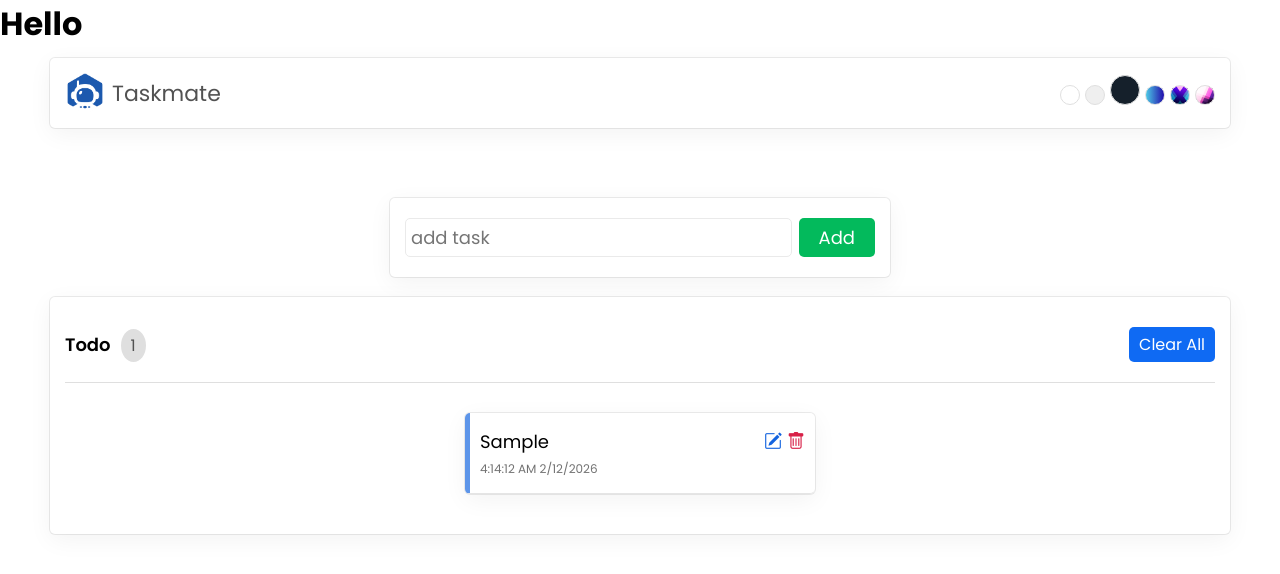
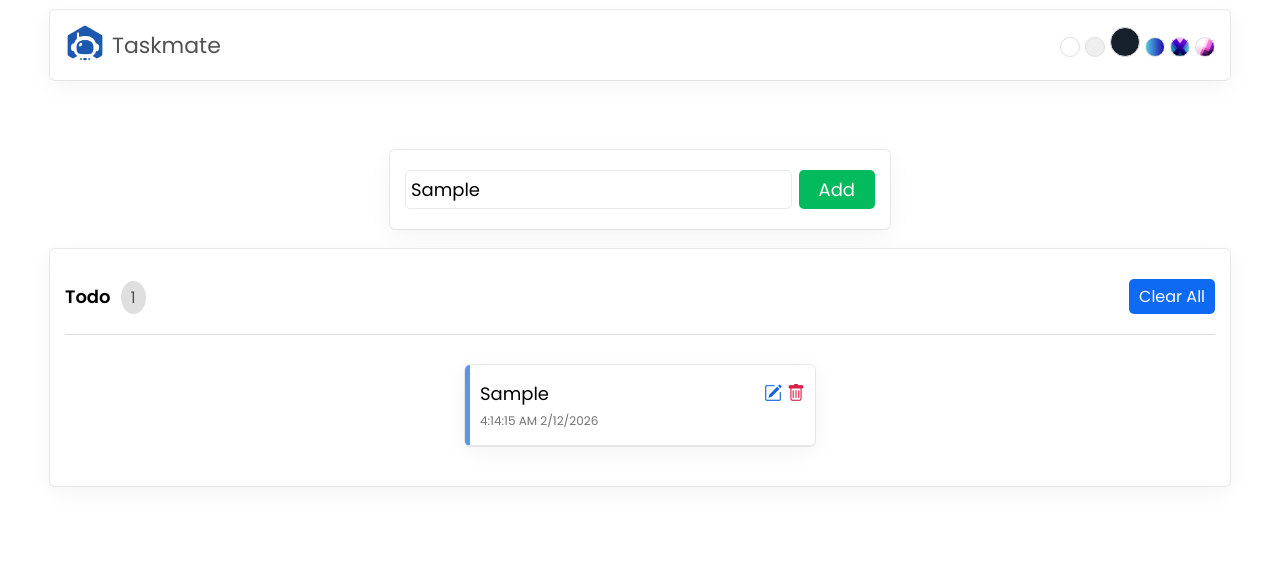
Before and after one commit to kemo-byte/Taskmate, a React (Create React App) app: page / in a window 1280 px wide. Both pictures are taken after typing "Sample" into the empty fields and a click on the button "Add". Shown: the top 574 px of the page. Built offline with nearby package versions, Linux system fonts and the light colour scheme.

Commit message:
feat: Enhance task management with edit and delete functionality

```diff
--- a/src/App.css
+++ b/src/App.css
@@ -1,40 +1,40 @@
-.App {
+.App{
   min-height: 100vh;
   max-width: 1200px;
   margin: auto;
   padding: 10px 10px;
 }
 
-header {
+header{
   min-height: 70px;
   display: flex;
   align-items: center;
   justify-content: space-between;
   padding: 15px;
   margin-bottom: 70px;
-  background-color: #ffffff;
+  background-color: #FFFFFF;
   border-radius: 5px;
   box-shadow: var(--box-shadow);
 }
 
-header .logo {
+header .logo{
   display: flex;
   align-items: center;
 }
 
-header .logo img {
+header .logo img{
   max-width: 40px;
   cursor: pointer;
 }
 
-header .logo span {
+header .logo span{
   font-size: 22px;
   margin-left: 7px;
   cursor: pointer;
   color: #525252;
 }
 
-header .themeSelector span {
+header .themeSelector span{
   height: 20px;
   width: 20px;
   border-radius: 50%;
@@ -44,7 +44,7 @@
   border: 1px solid #dfdfdf;
 }
 
-header .themeSelector .activeTheme {
+header .themeSelector .activeTheme{
   height: 30px;
   width: 30px;
 }
@@ -52,18 +52,18 @@
 .addTask {
   padding: 20px 15px;
   border-radius: 5px;
-  background-color: #ffffff;
+  background-color: #FFFFFF;
   max-width: 500px;
   margin: 20px auto;
   box-shadow: var(--box-shadow);
 }
 
-.addTask form {
+.addTask form{
   display: flex;
   gap: 7px;
 }
 
-.addTask form input {
+.addTask form input{
   flex-grow: 1;
   padding: 5px 5px;
   border: 1px solid #eaeaea;
@@ -71,13 +71,13 @@
   font-size: 18px;
 }
 
-.addTask form input:focus {
+.addTask form input:focus{
   outline: 0.5px solid #eaeaea;
 }
 
-.addTask form button {
+.addTask form button{
   background-color: #03ba5c;
-  color: #ffffff;
+  color: #FFFFFF;
   border: none;
   padding: 5px 20px;
   border-radius: 5px;
@@ -85,36 +85,36 @@
   font-size: 18px;
 }
 
-.addTask form button:hover {
+.addTask form button:hover{
   background-color: #03b056;
 }
 
-.showTask {
+.showTask{
   padding: 20px 15px;
   border-radius: 5px;
-  background-color: #ffffff;
+  background-color: #FFFFFF;
   margin: 20px auto;
   box-shadow: var(--box-shadow);
 }
 
-.showTask div.head {
+.showTask div.head{
   padding: 10px 0px 20px 0px;
   border-bottom: 1px solid #dfdfdf;
   display: flex;
   align-items: center;
 }
 
-.showTask div.head div {
+.showTask div.head div{
   flex-grow: 1;
 }
 
-.showTask .title {
+.showTask .title{
   font-size: 18px;
   font-weight: 600;
   user-select: none;
 }
 
-.showTask .count {
+.showTask .count{
   background-color: #dfdfdf;
   color: #525252;
   padding: 5px 10px;
@@ -123,9 +123,9 @@
   user-select: none;
 }
 
-.showTask .clearAll {
+.showTask .clearAll{
   background-color: #0f6af3;
-  color: #ffffff;
+  color: #FFFFFF;
   padding: 5px 10px;
   border-radius: 5px;
   cursor: pointer;
@@ -133,11 +133,11 @@
   font-size: 16px;
 }
 
-.showTask .clearAll:hover {
+.showTask .clearAll:hover{
   background-color: #1061db;
 }
 
-.showTask ul {
+.showTask ul{
   margin: 30px 5px 20px 5px;
   display: flex;
   flex-direction: row;
@@ -146,7 +146,7 @@
   gap: 15px;
 }
 
-.showTask li {
+.showTask li{
   padding: 15px 10px;
   border-bottom: 1px solid #e5e5e5;
   display: flex;
@@ -157,40 +157,40 @@
   border-left: 5px solid #1365dfaf;
 }
 
-.showTask li:hover {
+.showTask li:hover{
   background-color: #f8f8f8;
 }
 
-.showTask li p {
+.showTask li p{
   flex-grow: 1;
   display: flex;
   flex-direction: column;
 }
 
-.showTask li .name {
+.showTask li .name{
   font-size: 18px;
   padding-bottom: 5px;
 }
 
-.showTask li .time {
+.showTask li .time{
   font-size: 12px;
   color: #737373;
 }
 
-.showTask i.bi-pencil-square {
+.showTask i.bi-pencil-square{
   font-size: 18px;
-  color: #1363df;
+  color: #1363DF;
   cursor: pointer;
 }
 
-.showTask i.bi-trash {
+.showTask i.bi-trash{
   font-size: 18px;
-  color: #d82148;
+  color: #D82148;
   cursor: pointer;
 }
 
 @media only screen and (max-width: 800px) {
-  .showTask li {
+  .showTask li{
     width: 100%;
   }
 }
--- a/src/App.js
+++ b/src/App.js
@@ -7,12 +7,23 @@
 
 function App() {
   const [tasklist, setTasklist] = useState([]);
+  const [task, setTask] = useState({});
 
   return (
     <div className="App">
       <Header />
-      <AddTask tasklist={tasklist} setTasklist={setTasklist} />
-      <ShowTask tasklist={tasklist} setTasklist={setTasklist} />
+      <AddTask
+        tasklist={tasklist}
+        setTasklist={setTasklist}
+        task={task}
+        setTask={setTask}
+      />
+      <ShowTask
+        tasklist={tasklist}
+        setTasklist={setTasklist}
+        task={task}
+        setTask={setTask}
+      />
     </div>
   );
 }
--- a/src/components/AddTask.js
+++ b/src/components/AddTask.js
@@ -1,8 +1,15 @@
-export const AddTask = ({tasklist, setTasklist}) => {
+export const AddTask = ({tasklist, setTasklist, task, setTask}) => {
 
   const handleSubmit = (e) => {
     e.preventDefault();
 
+    if(task.id){
+      const date = new Date();
+      const updatedTasklist = tasklist.map((todo) => (
+        todo.id === task.id ? {id: task.id, name: task.name, time: `${date.toLocaleTimeString()} ${date.toLocaleDateString()}`} : todo
+      ));
+      setTasklist(updatedTasklist);
+    } else {
       const date = new Date();
       const newTask = {
         id: date.getTime(),
@@ -11,12 +18,15 @@
       }
       setTasklist([...tasklist, newTask]);
       e.target.task.value = "";
+      console.log(e.target.task.value);
+
+    }
   }
 
   return (
     <section className="addTask">
         <form onSubmit={handleSubmit}>
-            <input type="text" name="task" autoComplete="off" placeholder="add task" maxLength="25" />
+            <input type="text" name="task" value={task.name} autoComplete="off" placeholder="add task" maxLength="25" onChange={e => setTask({...task, name: e.target.value})} />
             <button type="submit">Add</button>
         </form>
     </section>
--- a/src/components/ShowTask.js
+++ b/src/components/ShowTask.js
@@ -1,4 +1,14 @@
-export const ShowTask = ({ tasklist, setTasklist }) => {
+export const ShowTask = ({ tasklist, setTasklist, task, setTask }) => {
+
+    const handleEdit = (id) => {
+        const seletedTask = tasklist.find(todo => todo.id === id);
+        setTask(seletedTask);
+    }
+
+    const handleDelete = (id) => {
+        const updatedTasklist = tasklist.filter(todo => todo.id !== id);
+        setTasklist(updatedTasklist);
+    }
 
     return (
         <section className="showTask">
@@ -7,17 +17,17 @@
                     <span className="title">Todo</span>
                     <span className="count">{tasklist.length}</span>
                 </div>
-                <button className="clearAll" onClick={() => setTasklist([])}>Clear All</button>
+                <button onClick={() => setTasklist([])} className="clearAll">Clear All</button>
             </div>
             <ul>
-                {tasklist.map((task) => (
-                    <li key={task.id}>
+                {tasklist.map((todo) => (
+                    <li key={todo.id}>
                         <p>
-                            <span className="name">{task.name}</span>
-                            <span className="time">{task.time}</span>
+                            <span className="name">{todo.name}</span>
+                            <span className="time">{todo.time}</span>
                         </p>
-                        <i className="bi bi-pencil-square"></i>
-                        <i className="bi bi-trash"></i>
+                        <i onClick={() => handleEdit(todo.id)} className="bi bi-pencil-square"></i>
+                        <i onClick={() => handleDelete(todo.id)} className="bi bi-trash"></i>
                     </li>
                 ))}
             </ul>
--- a/src/index.js
+++ b/src/index.js
@@ -7,7 +7,6 @@
 
 root.render(
     <React.StrictMode>
-        <h1>Hello</h1>
         <App />
     </React.StrictMode>
 );
```
Lines whose indentation alone changed are shown as unchanged.
